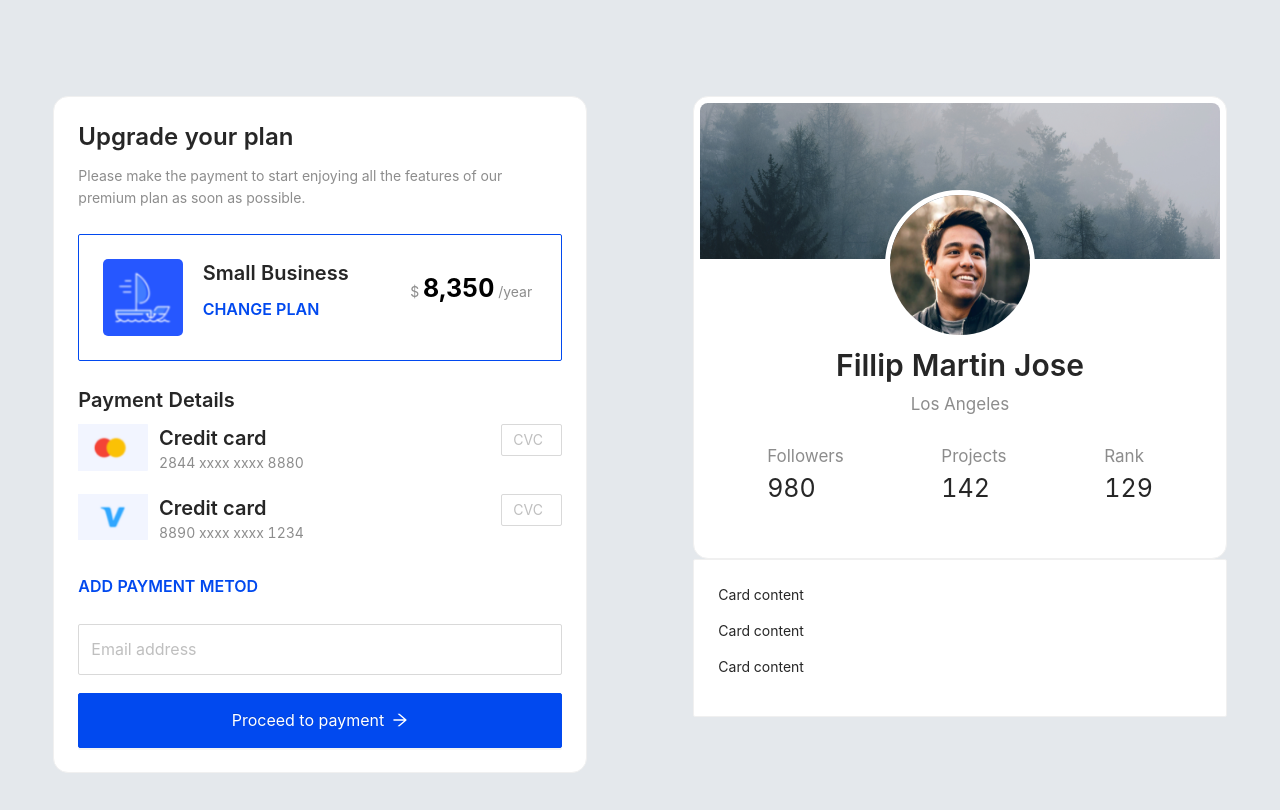
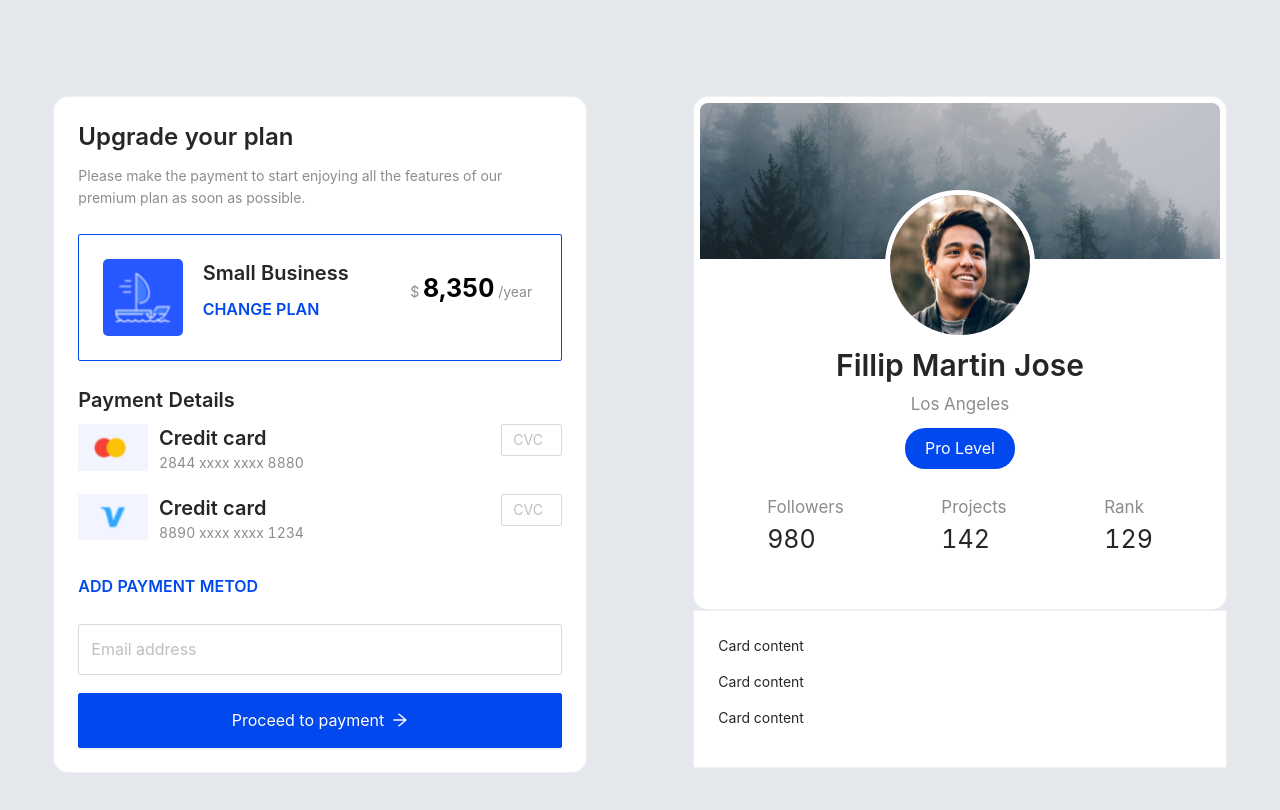
Before and after one commit to annsuparada/UI-code-challeange, a React (Create React App) app in the folder client/: page / in a window 1280 px wide. Shown: the top 810 px of the page. Built offline with nearby package versions, Linux system fonts and the light colour scheme.

Commit message:
add badge to profile card

```diff
--- a/client/src/components/ProfileCard.js
+++ b/client/src/components/ProfileCard.js
@@ -1,5 +1,5 @@
 import React from "react";
-import { Card, Row, Col, Typography, Avatar } from "antd";
+import { Card, Row, Col, Typography, Badge } from "antd";
 
 const { Title, Text } = Typography;
 
@@ -40,6 +40,28 @@ const ProfileCard = () => {
             Los Angeles
           </Text>
         </Row>
+        <Row justify="center">
+          <div
+            style={{
+              backgroundColor: "#0149ef",
+              width: "110px",
+              borderRadius: "20px",
+              textAlign: "center",
+              marginTop: 10,
+            }}
+          >
+            <p
+              style={{
+                color: "#ffffff",
+                margin: 0,
+                padding: "8px 12px 8px 12px",
+                fontSize: 16,
+              }}
+            >
+              Pro Level
+            </p>
+          </div>
+        </Row>
 
         <Row justify="space-around" style={{ marginTop: "25px" }}>
           <Col>
```
